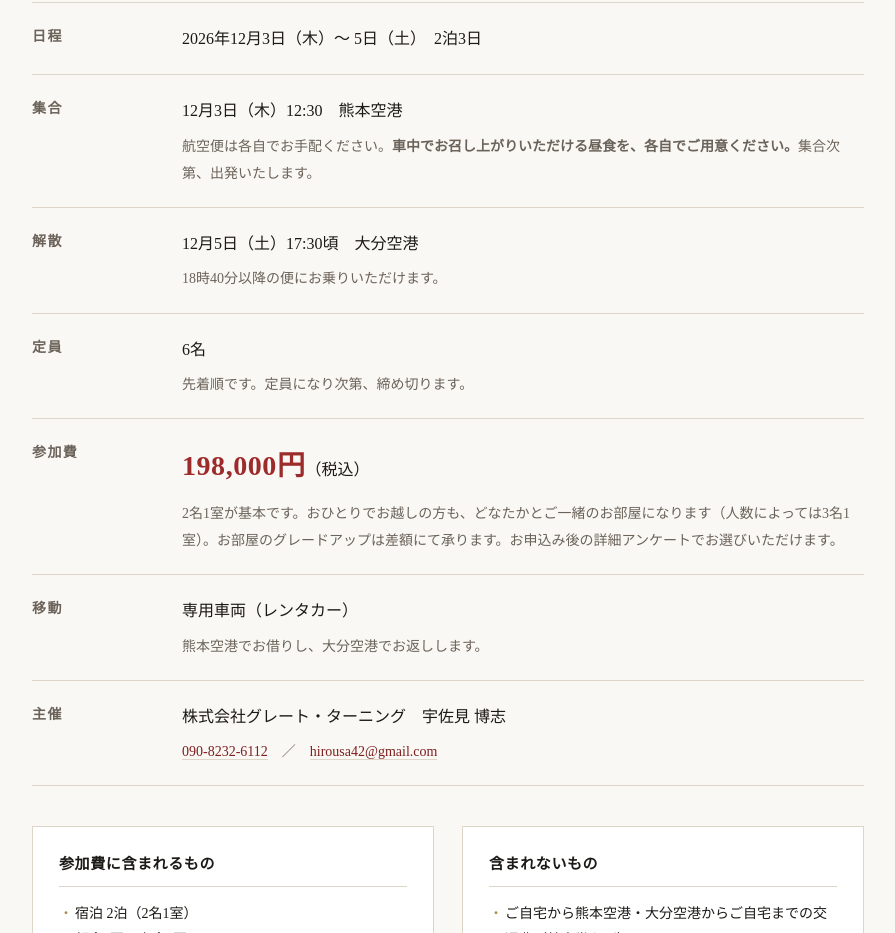
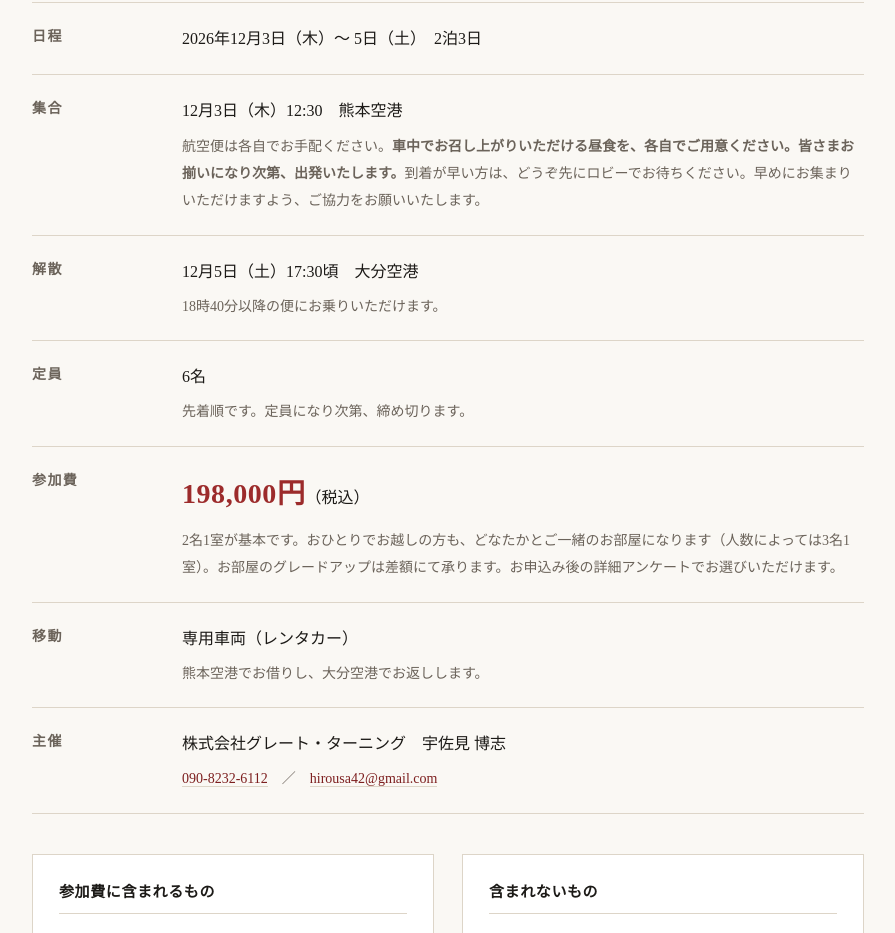
Before and after one commit to hirousa42-ops/kihachi-tabi-2026, a plain HTML site: page index.html in a window 1280 px wide. Shown: the part 9296-10229 px from the top of the page, without its empty margins (192-1087 px from the left). Drawn offline with Linux system fonts and the light colour scheme.

Commit message:
集合の案内に「お揃い次第、出発」の一文を追加
集合時刻は12:30のまま。早めにお集まりいただくようお願いする形に。

Co-Authored-By: Claude Opus 5 <noreply@anthropic.com>

```diff
--- a/index.html
+++ b/index.html
@@ -295,7 +295,7 @@
       <dd>2026年12月3日（木）〜 5日（土）　2泊3日</dd>
 
       <dt>集合</dt>
-      <dd>12月3日（木）12:30　熊本空港<span class="sub">航空便は各自でお手配ください。<strong>車中でお召し上がりいただける昼食を、各自でご用意ください。</strong>集合次第、出発いたします。</span></dd>
+      <dd>12月3日（木）12:30　熊本空港<span class="sub">航空便は各自でお手配ください。<strong>車中でお召し上がりいただける昼食を、各自でご用意ください。</strong><strong>皆さまお揃いになり次第、出発いたします。</strong>到着が早い方は、どうぞ先にロビーでお待ちください。早めにお集まりいただけますよう、ご協力をお願いいたします。</span></dd>
 
       <dt>解散</dt>
       <dd>12月5日（土）17:30頃　大分空港<span class="sub">18時40分以降の便にお乗りいただけます。</span></dd>
```
